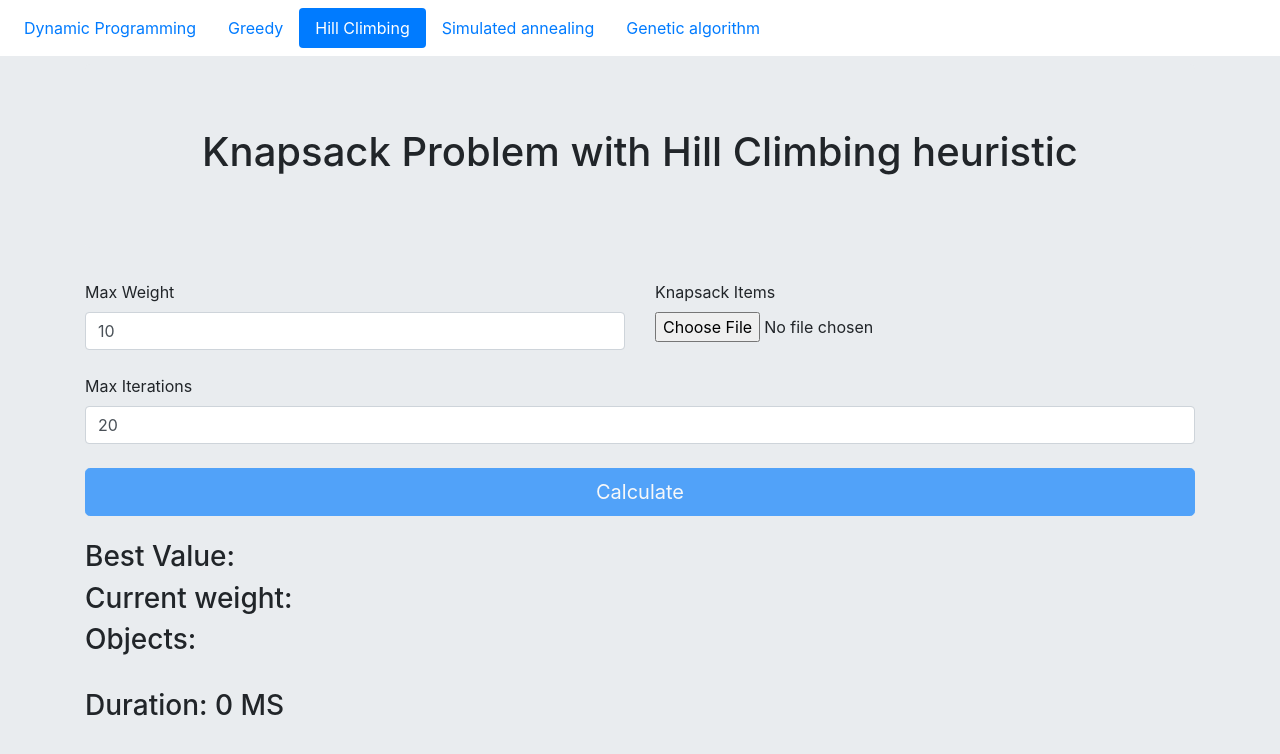
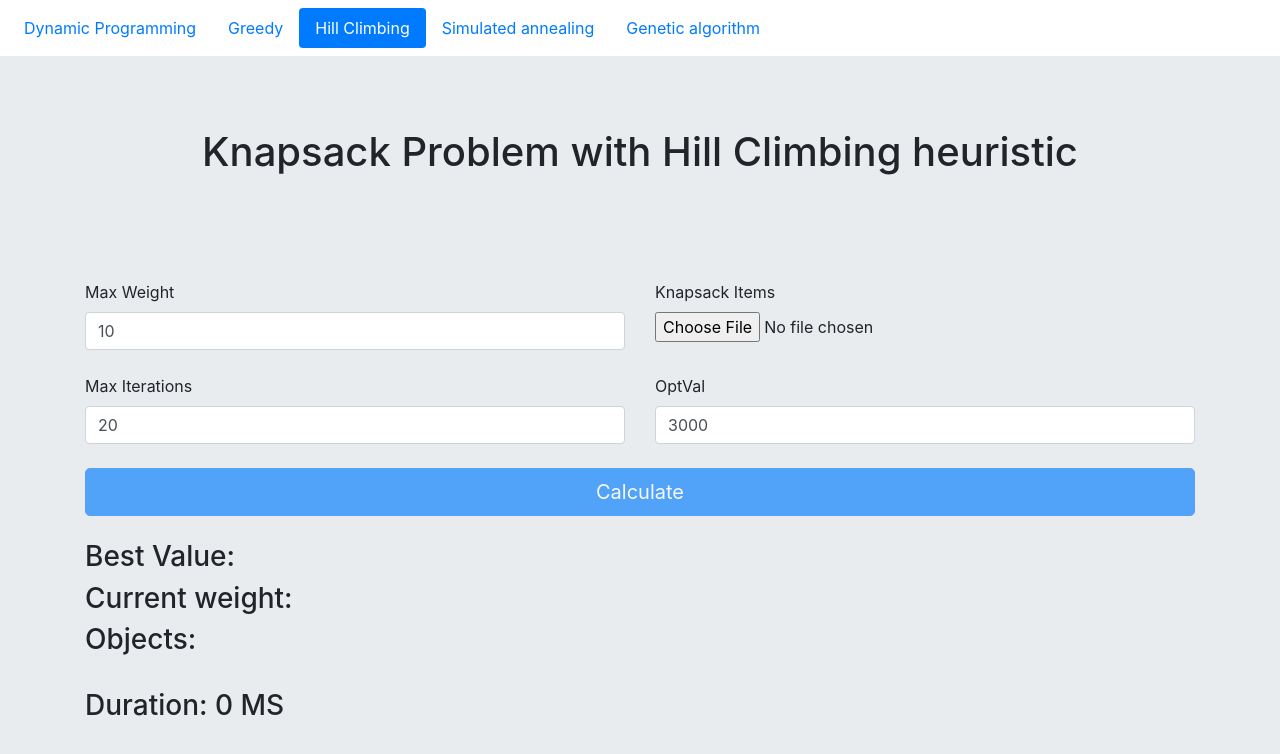
Before and after one commit to zeabdelkhalek/React-Knapsack-Solver, a React (Create React App) app: page /hill-climbing in a window 1280 px wide. Shown: the top 754 px of the page. Built offline with nearby package versions, Linux system fonts and the light colour scheme.

Commit message:
Add opt_val input

```diff
--- a/src/algorithms/hill-climbing.js
+++ b/src/algorithms/hill-climbing.js
@@ -113,12 +113,12 @@ function hillclimbing(optVal, maxIter, values, weights, capacity) {
   return hillSol;
 }
 
-export default (bag, max_iterations_count) => {
+export default (bag, max_iterations_count, opt_val) => {
   var capacity = bag.size;
   var values = bag.itemSet.map((item) => item.value);
   var weights = bag.itemSet.map((item) => item.weight);
   var hill = hillclimbing(
-    3000,
+    opt_val,
     max_iterations_count,
     values,
     weights,
--- a/src/screens/HillClimbing.js
+++ b/src/screens/HillClimbing.js
@@ -18,18 +18,19 @@ class InputSection extends Component {
       bestWeight: null,
       duration: 0,
       max_iterations_count: 20,
+      opt_val: 3000,
     };
   }
 
   onClick = () => {
-    const { max_weight, dataset, max_iterations_count } = this.state;
+    const { max_weight, dataset, max_iterations_count, opt_val } = this.state;
 
     console.log(dataset);
     var bag = new Bag(max_weight, dataset);
 
     let t0 = new Date().getTime();
 
-    var best = hillClimbing(bag, max_iterations_count);
+    var best = hillClimbing(bag, max_iterations_count, opt_val);
 
     let t1 = new Date().getTime();
 
@@ -113,6 +114,17 @@ class InputSection extends Component {
             />
           </div>
           <br />
+          <div className="col">
+            <Label for="opt_val">OptVal</Label>
+            <Input
+              type="number"
+              name="opt_val"
+              id="opt_val"
+              value={this.state.opt_val}
+              onChange={this.onChange.bind(this, "opt_val")}
+            />
+          </div>
+          <br />
         </div>
         <br />
         <Button
```
